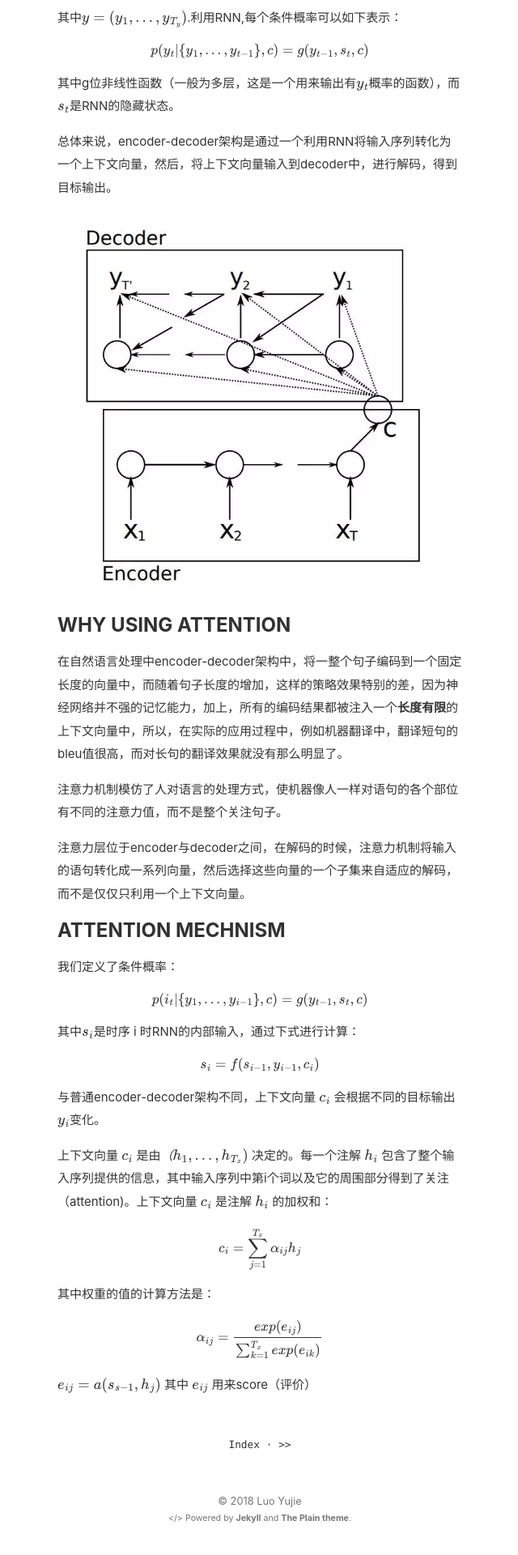
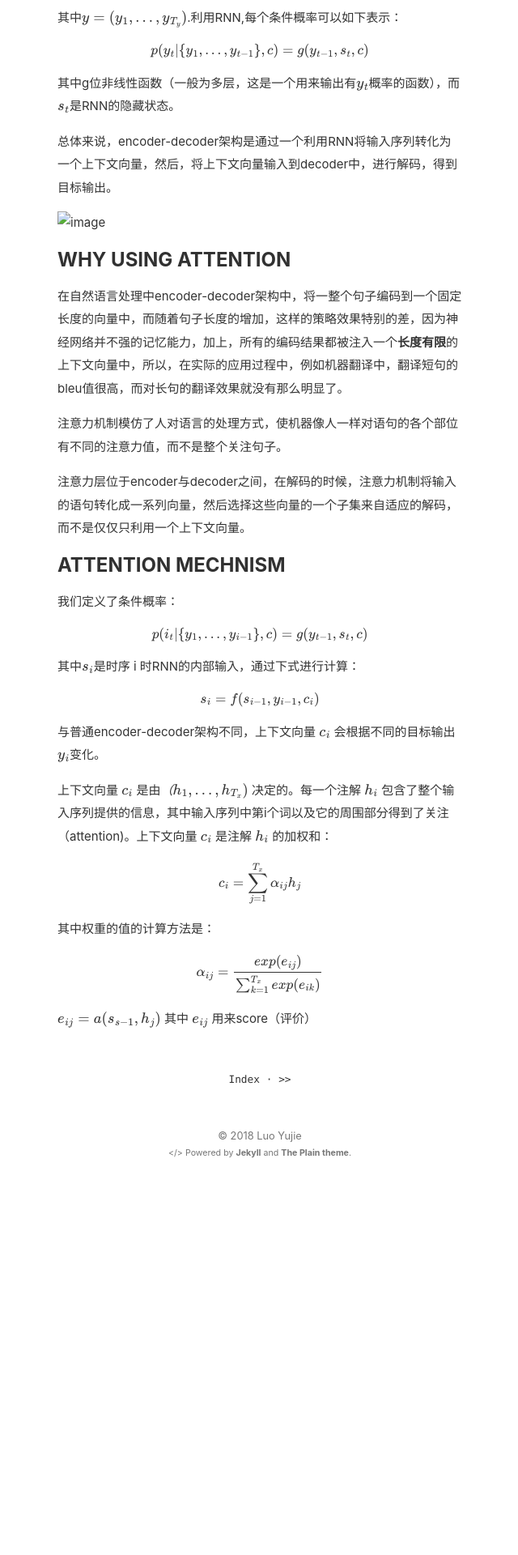
Before and after one commit to luome/luome.github.io, a Jekyll site: the page built from _posts/2018-10-20-注意力机制在序列建模中的作用.md, in a window 1280 px wide. Shown: the part 815-2735 px from the top of the page at 81% size, without its empty margins (319-959 px from the left). Built offline with Jekyll 4.4.1, drawn with Linux system fonts in a browser that asks for light colours; formulas are drawn with MathJax 3; after the commit the page ends 2284 px from its top, so only the background shows below that.

Commit message:
10-21 pic

```diff
--- a/_posts/2018-10-20-注意力机制在序列建模中的作用.md
+++ b/_posts/2018-10-20-注意力机制在序列建模中的作用.md
@@ -24,7 +24,7 @@ $$p(y_t|\lbrace y_1, ...,y_{t-1} \rbrace , c) = g(y_{t-1}, s_t, c)$$
 
 总体来说，encoder-decoder架构是通过一个利用RNN将输入序列转化为一个上下文向量，然后，将上下文向量输入到decoder中，进行解码，得到目标输出。
 
-![image](/images/encoder-decoder.jpg)
+![image](luome.github.com/images/encoder-decoder.jpg)
 
 ## WHY USING ATTENTION
 
```
